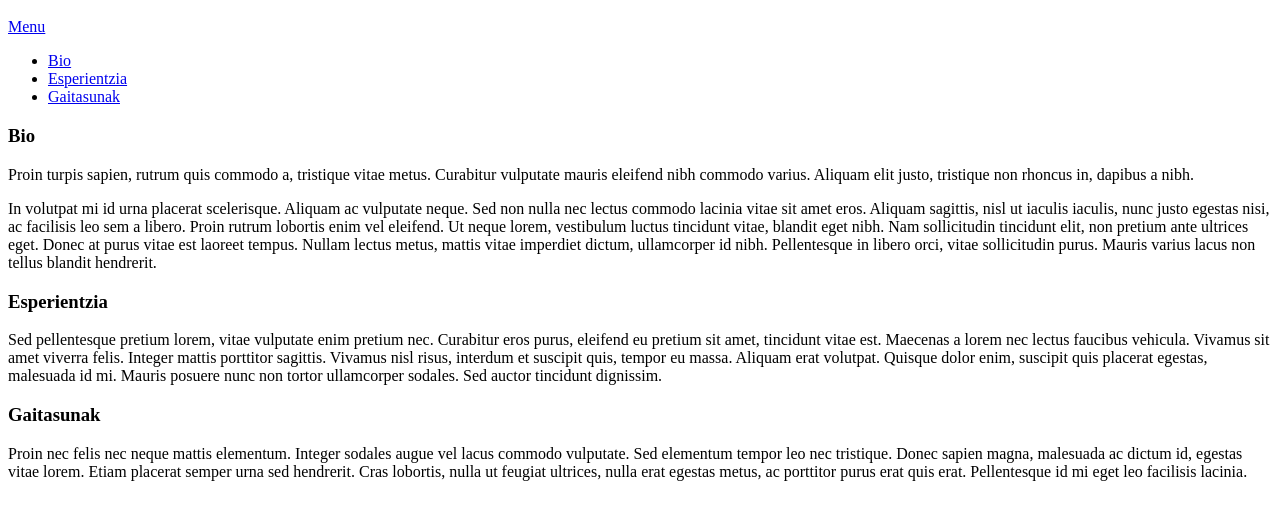
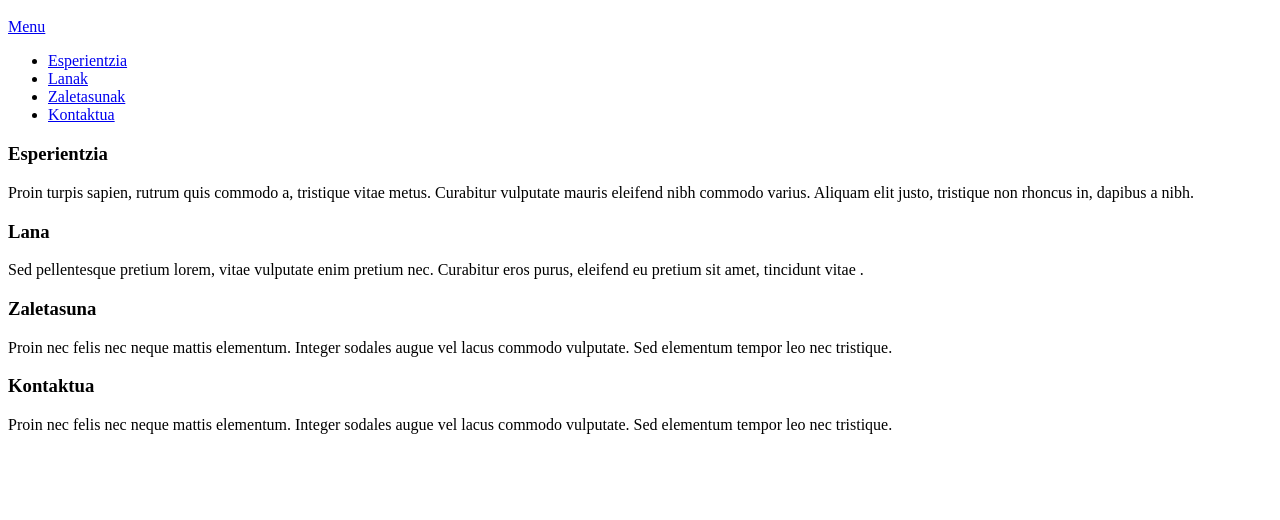
Before and after one commit to karrikas/web, a plain HTML site: page index.html in a window 1280 px wide. Shown: the part 48-568 px from the top of the page. Drawn offline with Linux system fonts and the light colour scheme.

Commit message:
Update index.html

```diff
--- a/index.html
+++ b/index.html
@@ -10,49 +10,34 @@
       <a href="#menu">Menu</a>
       <nav id="menu">
         <ul>
-          <li><a href="#bio">Bio</a></li>
           <li><a href="#esperientzia">Esperientzia</a></li>
-          <li><a href="#gaitusunak">Gaitasunak</a></li>
+          <li><a href="#lana">Lanak</a></li>
+          <li><a href="#zaletasuna">Zaletasunak</a></li>
+          <li><a href="#kontaktua">Kontaktua</a></li>
         </u>
       </nav>
     </header>
     <section>
-      <article id="bio">
-        <h1>Bio</h1>
+      <article id="esperientzia">
+        <h1>Esperientzia</h1>
         <p>Proin turpis sapien, rutrum quis commodo a, tristique vitae metus.
         Curabitur vulputate mauris eleifend nibh commodo varius. Aliquam elit
         justo, tristique non rhoncus in, dapibus a nibh.</p>
-        <p>In volutpat mi id urna placerat scelerisque. Aliquam ac vulputate
-        neque. Sed non nulla nec lectus commodo lacinia vitae sit amet eros.
-        Aliquam sagittis, nisl ut iaculis iaculis, nunc justo egestas nisi, ac
-        facilisis leo sem a libero. Proin rutrum lobortis enim vel eleifend. Ut
-        neque lorem, vestibulum luctus tincidunt vitae, blandit eget nibh. Nam
-        sollicitudin tincidunt elit, non pretium ante ultrices eget. Donec at
-        purus vitae est laoreet tempus. Nullam lectus metus, mattis vitae
-        imperdiet dictum, ullamcorper id nibh. Pellentesque in libero orci,
-        vitae sollicitudin purus. Mauris varius lacus non tellus blandit
-        hendrerit. </p>
       </article>
-      <article id="esperientzia">
-        <h1>Esperientzia</h1>
+      <article id="lana">
+        <h1>Lana</h1>
         <p> Sed pellentesque pretium lorem, vitae vulputate enim pretium nec.
-        Curabitur eros purus, eleifend eu pretium sit amet, tincidunt vitae
-        est. Maecenas a lorem nec lectus faucibus vehicula. Vivamus sit amet
-        viverra felis. Integer mattis porttitor sagittis. Vivamus nisl risus,
-        interdum et suscipit quis, tempor eu massa. Aliquam erat volutpat.
-        Quisque dolor enim, suscipit quis placerat egestas, malesuada id mi.
-        Mauris posuere nunc non tortor ullamcorper sodales. Sed auctor
-        tincidunt dignissim. </p>
+        Curabitur eros purus, eleifend eu pretium sit amet, tincidunt vitae . </p>
       </article>
-      <article id="gaitusunak">
-        <h1>Gaitasunak</h1>
+      <article id="zaletasuna">
+        <h1>Zaletasuna</h1>
         <p>Proin nec felis nec neque mattis elementum. Integer sodales augue
-        vel lacus commodo vulputate. Sed elementum tempor leo nec tristique.
-        Donec sapien magna, malesuada ac dictum id, egestas vitae lorem. Etiam
-        placerat semper urna sed hendrerit. Cras lobortis, nulla ut feugiat
-
-        ultrices, nulla erat egestas metus, ac porttitor purus erat quis erat.
-        Pellentesque id mi eget leo facilisis lacinia. </p>
+        vel lacus commodo vulputate. Sed elementum tempor leo nec tristique.</p>
+      </article>
+      <article id="kontaktua">
+        <h1>Kontaktua</h1>
+        <p>Proin nec felis nec neque mattis elementum. Integer sodales augue
+        vel lacus commodo vulputate. Sed elementum tempor leo nec tristique.</p>
       </article>
     </section>
 
```
